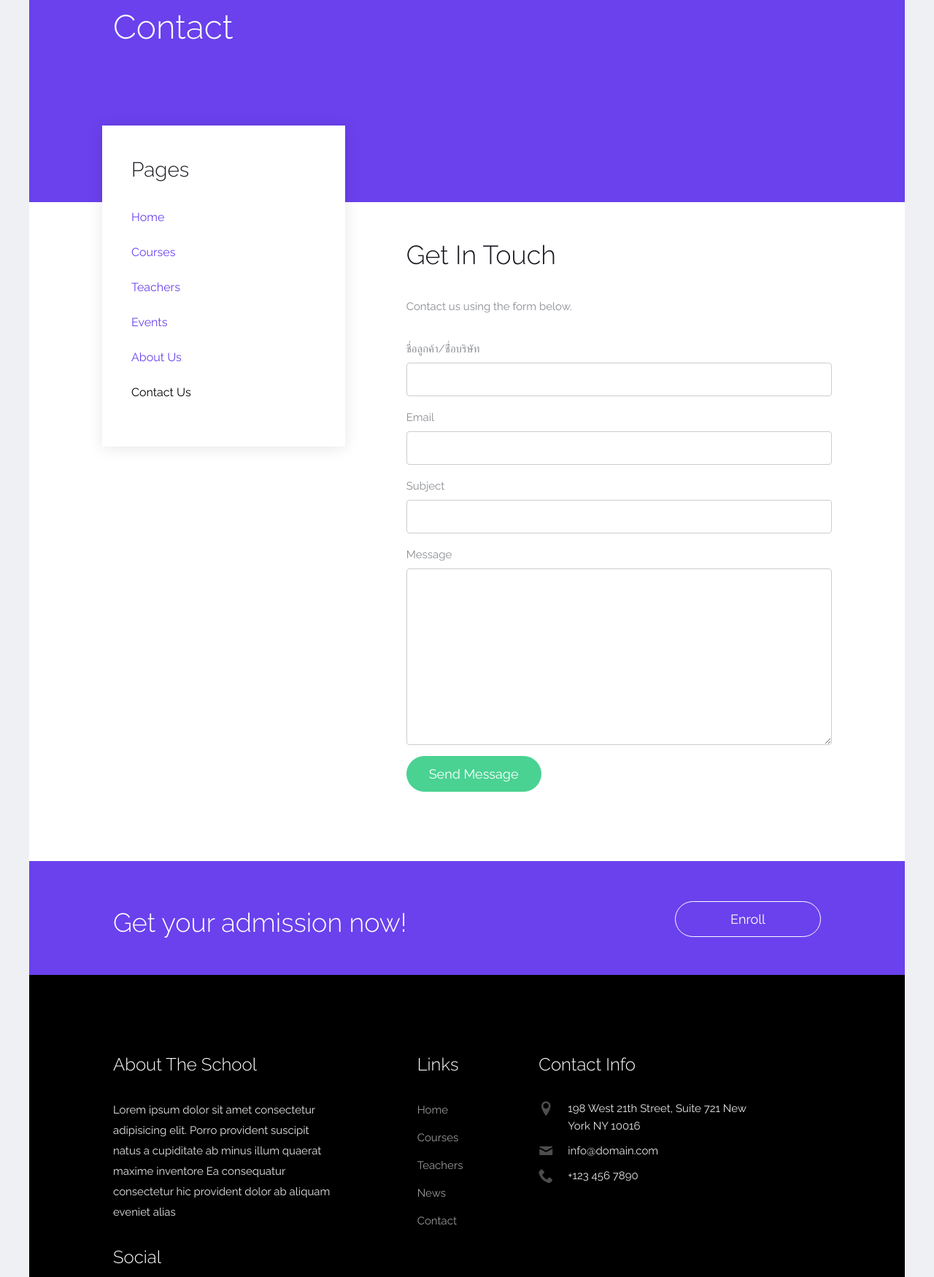
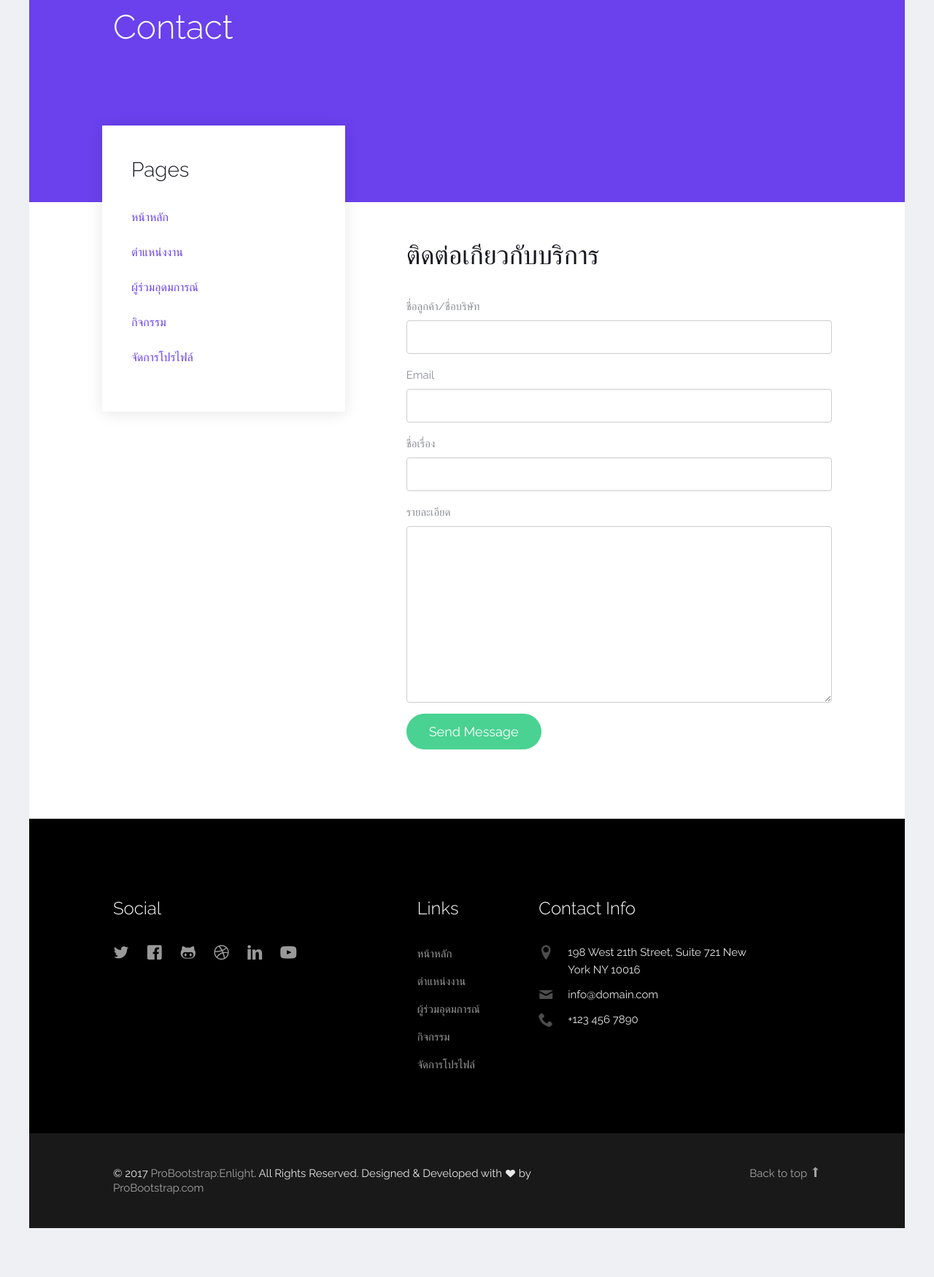
Before and after one commit to nattakit325/bgj2, a website: page contact.html in a window 1280 px wide. Shown: the part 233-1983 px from the top of the page at 73% size. After the commit the page ends 1916 px from the top, so only its background shows below. Drawn offline with Linux system fonts and the light colour scheme; files whose address does not match are found by name.

Commit message:
อัพเดต หน้าติดต่อ

```diff
--- a/contact.html
+++ b/contact.html
@@ -106,21 +106,20 @@
                     <h3>Pages</h3>
                     <ul class="probootstrap-side-menu">
 
-                      <li><a href="index.html">Home</a></li>
-                      <li><a href="courses.html">Courses</a></li>
-                      <li><a href="teachers.html">Teachers</a></li>
-                      <li><a href="events.html">Events</a></li>
-                      <li><a href="about.html">About Us</a></li>
-                      <li class="active"><a>Contact Us</a></li>
+                      <li ><a href="index.html">หน้าหลัก</a></li>
+              <li><a href="courses.html">ตำแหน่งงาน</a></li>
+              <li><a href="teachers.html">ผู้ร่วมอุดมการณ์</a></li>
+              <li><a href="events.html">กิจกรรม</a></li>
+             <li ><a href="events.html">จัดการโปรไฟล์</a></li>
                     </ul>
                   </div>
                 </div>
                 <div class="col-md-7 col-md-push-1  probootstrap-animate" id="probootstrap-content">
-                  <h2>Get In Touch</h2>
-                  <p>Contact us using the form below.</p>
+                  <h2>ติดต่อเกียวกับบริการ</h2>
+
                   <form action="#" method="post" class="probootstrap-form">
                     <div class="form-group">
-                      <label for="name">ชื่อลูกค้า/ชื่่อบริษัท</label>
+                      <label for="name">ชื่อลูกค้า/ชื่อบริษัท</label>
                       <input type="text" class="form-control" id="name" name="name">
                     </div>
                     <div class="form-group">
@@ -128,11 +127,11 @@
                       <input type="email" class="form-control" id="email" name="email">
                     </div>
                     <div class="form-group">
-                      <label for="subject">Subject</label>
+                      <label for="subject">ชื่อเรื่อง</label>
                       <input type="text" class="form-control" id="subject" name="subject">
                     </div>
                     <div class="form-group">
-                      <label for="message">Message</label>
+                      <label for="message">รายละเอียด</label>
                       <textarea cols="30" rows="10" class="form-control" id="message" name="message"></textarea>
                     </div>
                     <div class="form-group">
@@ -146,23 +145,13 @@
         </div>
       </section>
 
-      <section class="probootstrap-cta">
-        <div class="container">
-          <div class="row">
-            <div class="col-md-12">
-              <h2 class="probootstrap-animate" data-animate-effect="fadeInRight">Get your admission now!</h2>
-              <a href="#" role="button" class="btn btn-primary btn-lg btn-ghost probootstrap-animate" data-animate-effect="fadeInLeft">Enroll</a>
-            </div>
-          </div>
-        </div>
-      </section>
+
       <footer class="probootstrap-footer probootstrap-bg">
         <div class="container">
           <div class="row">
             <div class="col-md-4">
               <div class="probootstrap-footer-widget">
-                <h3>About The School</h3>
-                <p>Lorem ipsum dolor sit amet consectetur adipisicing elit. Porro provident suscipit natus a cupiditate ab minus illum quaerat maxime inventore Ea consequatur consectetur hic provident dolor ab aliquam eveniet alias</p>
+
                 <h3>Social</h3>
                 <ul class="probootstrap-footer-social">
                   <li><a href="#"><i class="icon-twitter"></i></a></li>
@@ -178,11 +167,11 @@
               <div class="probootstrap-footer-widget">
                 <h3>Links</h3>
                 <ul>
-                  <li><a href="#">Home</a></li>
-                  <li><a href="#">Courses</a></li>
-                  <li><a href="#">Teachers</a></li>
-                  <li><a href="#">News</a></li>
-                  <li><a href="#">Contact</a></li>
+                  <li ><a href="index.html">หน้าหลัก</a></li>
+              <li><a href="courses.html">ตำแหน่งงาน</a></li>
+              <li><a href="teachers.html">ผู้ร่วมอุดมการณ์</a></li>
+              <li><a href="events.html">กิจกรรม</a></li>
+             <li ><a href="events.html">จัดการโปรไฟล์</a></li>
                 </ul>
               </div>
             </div>
```
